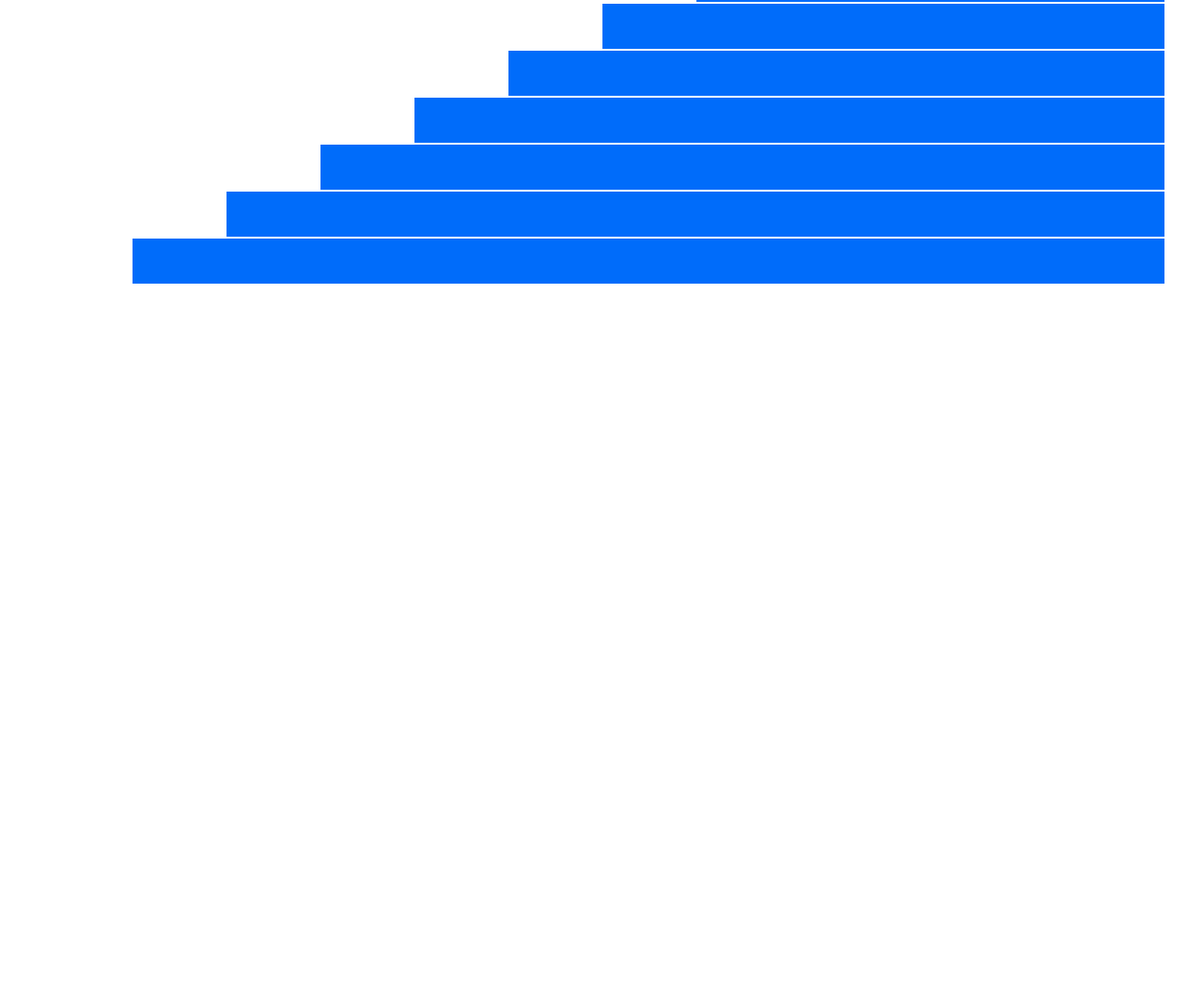
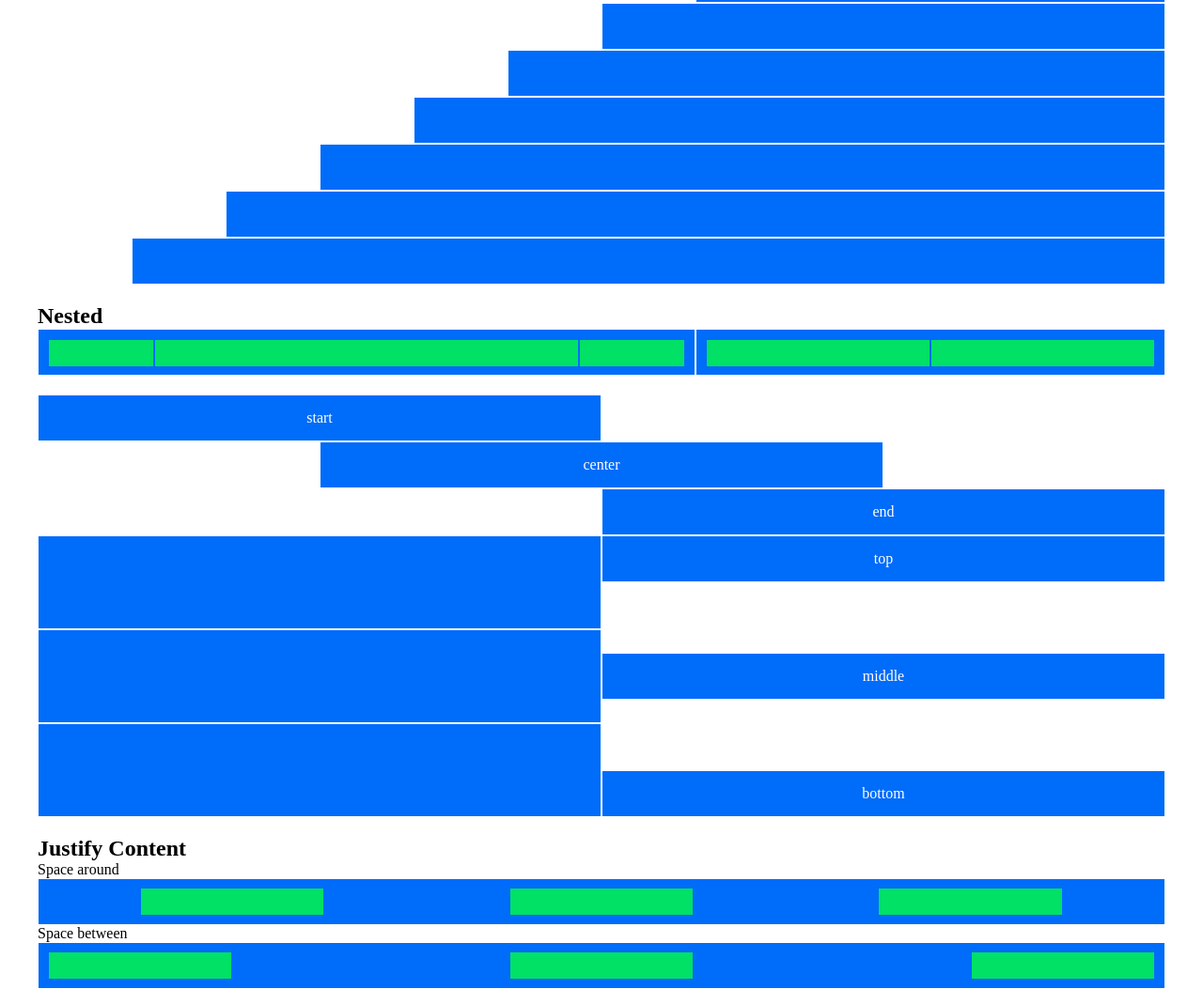
Before and after one commit to marcotrunc/html-css-12bool, a plain HTML site: page index.html in a window 1280 px wide. Shown: the part 981-2034 px from the top of the page at 94% size. Before the commit the page ends 1284 px from the top, so only its background shows below. Drawn offline with Linux system fonts and the light colour scheme.

Commit message:
added justify content section

```diff
--- a/css/12bool.css
+++ b/css/12bool.css
@@ -128,6 +128,15 @@
     justify-content: flex-end;
     text-align: end;
 }
+.content-sp-between{
+    justify-content: space-between;
+}
+.content-sp-around{
+    justify-content: space-around;
+}
+.content-sp-evenly{
+    justify-content: space-evenly;
+}
 /* UTILITIES PER L'ALLINEAMENTO (SECONDARY AXIS)*/
 .align-start{
     align-items: flex-start;
--- a/css/style.css
+++ b/css/style.css
@@ -1,5 +1,11 @@
 .col{
     height: 50px;
+    background-color: #006cfa;
+    border: 1px solid white;
+    color: white;
+}
+.big-col{
+    height: 100px;
     background-color: #006cfa;
     border: 1px solid white;
     color: white;
--- a/index.html
+++ b/index.html
@@ -197,5 +197,80 @@
             <div class="col col-11"></div>
         </div>
     </div>
+    <div class="container mtop-20px">
+        <h2>Nested</h2>
+        <div class="row">
+            <div class="col col-7 padd-10">
+                <div class="row">
+                    <div class="nasted col-2"></div>
+                    <div class="nasted col-8"></div>
+                    <div class="nasted col-2"></div>
+                </div>
+            </div>
+            <div class="col col-5 padd-10">
+                <div class="row">
+                    <div class="nasted col-6"></div>
+                    <div class="nasted col-6"></div>
+                </div>
+            </div>
+        </div>
+    </div>
+    <div class="container mtop-20px">
+        <div class="row">
+            <div class="col col-6 d-flex content-center align-center">
+                <span>start</span>
+            </div>
+            <div class="offset-6"></div>
+        </div>
+        <div class="row">
+            <div class="offset-3"></div>
+            <div class="col col-6 d-flex content-center align-center">
+                <span>center</span>
+            </div>
+        </div>
+        <div class="row">
+            <div class="offset-6"></div>
+            <div class="col col-6 d-flex content-center align-center">
+                <span>end</span>
+            </div>
+        </div>
+        <div class="row" align-start>
+            <div class="big-col col-6"></div>
+            <div class="col col-6 d-flex content-center align-center">
+                <span>top</span>
+            </div>
+        </div>
+        <div class="row align-center">
+            <div class="big-col col-6"></div>
+                <div class="col col-6 d-flex content-center align-center">
+                    <span>middle</span>
+                </div>
+        </div>
+        <div class="row align-end">
+            <div class="big-col col-6"></div>
+                <div class="col col-6 d-flex content-center align-center">
+                    <span>bottom</span>
+                </div>
+        </div>
+    </div>
+    <div class="container mtop-20px">
+        <h2>Justify Content</h2>
+        <span>Space around</span>
+        <div class="row">
+            <div class="col col-12 d-flex content-sp-around align-center padd-10">
+                <div class="nasted col-2"></div>
+                <div class="nasted col-2"></div>
+                <div class="nasted col-2"></div>
+            </div>
+        </div>
+        <span>Space between</span>
+        <div class="row">
+            <div class="col col-12 d-flex content-sp-between align-center padd-10">
+                <div class="nasted col-2"></div>
+                <div class="nasted col-2"></div>
+                <div class="nasted col-2"></div>
+            </div>
+        </div>
+    </div>
 </body>
 </html>
```
